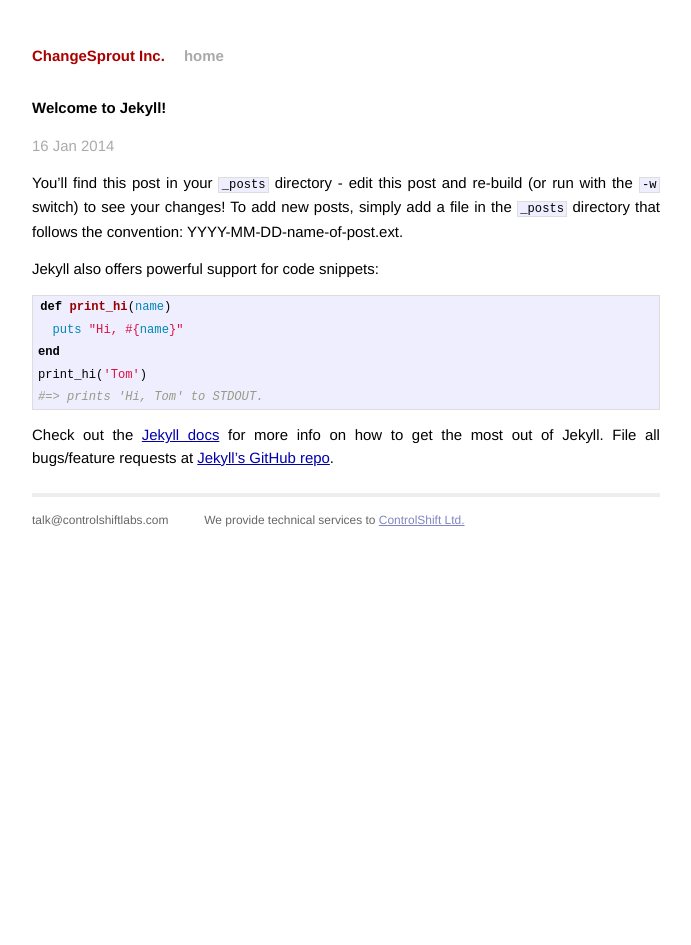
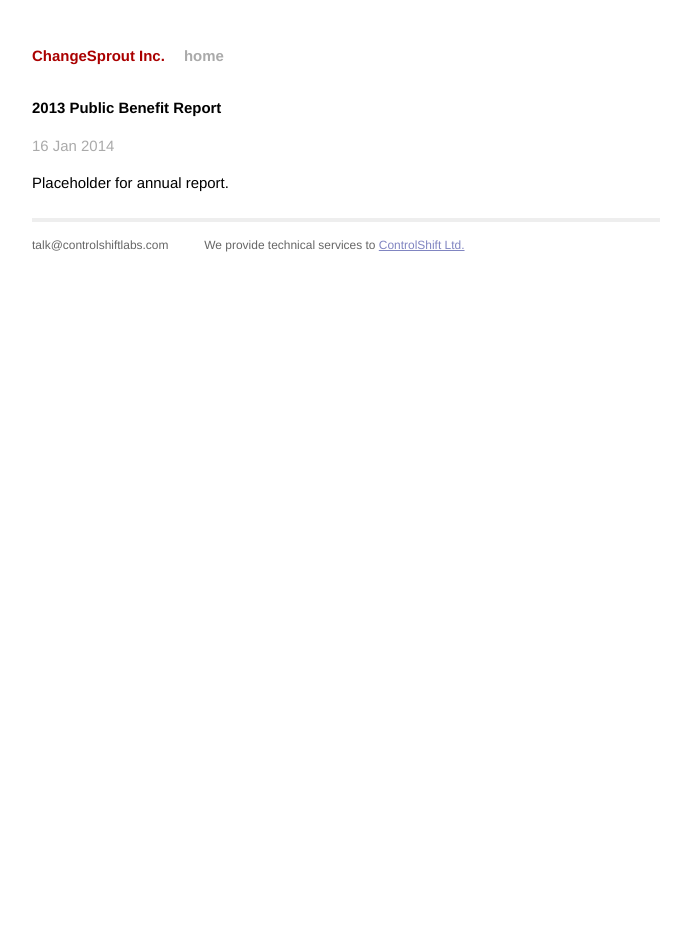
Before and after one commit to controlshift/controlshift.github.io, a Jekyll site: the page built from _posts/2014-01-16-welcome-to-jekyll.markdown, in a window 1280 px wide. Shown: the whole page, without its empty margins (294-985 px from the left). Built offline with Jekyll 4.4.1, drawn with Linux system fonts in a browser that asks for light colours; Markdown is read by kramdown in place of the engine named in the settings.

Commit message:
add annual report.

```diff
--- a/_posts/2014-01-16-welcome-to-jekyll.markdown
+++ b/_posts/2014-01-16-welcome-to-jekyll.markdown
@@ -1,24 +1,7 @@
 ---
 layout: post
-title:  "Welcome to Jekyll!"
+title:  "2013 Public Benefit Report"
 date:   2014-01-16 15:44:27
-categories: jekyll update
 ---
 
-You'll find this post in your `_posts` directory - edit this post and re-build (or run with the `-w` switch) to see your changes!
-To add new posts, simply add a file in the `_posts` directory that follows the convention: YYYY-MM-DD-name-of-post.ext.
-
-Jekyll also offers powerful support for code snippets:
-
-{% highlight ruby %}
-def print_hi(name)
-  puts "Hi, #{name}"
-end
-print_hi('Tom')
-#=> prints 'Hi, Tom' to STDOUT.
-{% endhighlight %}
-
-Check out the [Jekyll docs][jekyll] for more info on how to get the most out of Jekyll. File all bugs/feature requests at [Jekyll's GitHub repo][jekyll-gh].
-
-[jekyll-gh]: https://github.com/mojombo/jekyll
-[jekyll]:    http://jekyllrb.com
+Placeholder for annual report.
```
